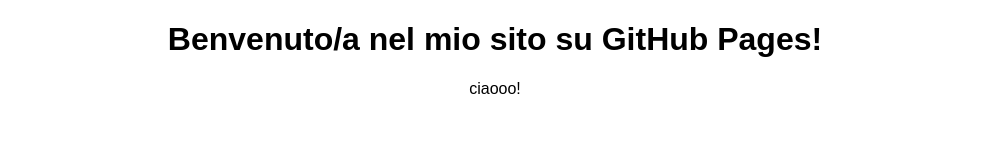
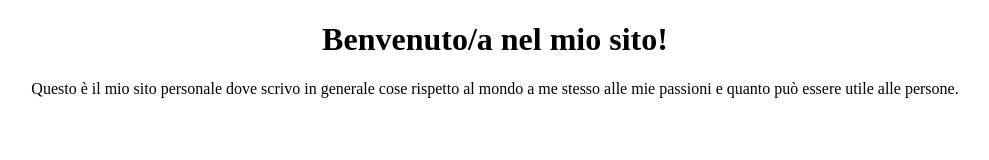
Before and after one commit to tomtomvir/tomalvir, a plain HTML site: page index.html in a window 1280 px wide. Shown: the whole page, without its empty margins (145-1134 px from the left). Drawn offline with Linux system fonts and the light colour scheme.

Commit message:
Update index.html

```diff
--- a/index.html
+++ b/index.html
@@ -2,10 +2,9 @@
 <html lang="it">
 <head>
   <meta charset="UTF-8">
-  <title>Benvenuto!</title>
+  <title>Benvenuto su tomtomvir.github.com!</title>
   <style>
     body {
-      font-family: sans-serif;
       text-align: center;
     }
     h1 {
@@ -13,7 +12,7 @@
   </style>
 </head>
 <body>
-  <h1>Benvenuto/a nel mio sito su GitHub Pages!</h1>
-  <p>ciaooo!</p>
+  <h1>Benvenuto/a nel mio sito!</h1>
+  <p>Questo è il mio sito personale dove scrivo in generale cose rispetto al mondo a me stesso alle mie passioni e quanto può essere utile alle persone.</p>
 </body>
 </html>
```
